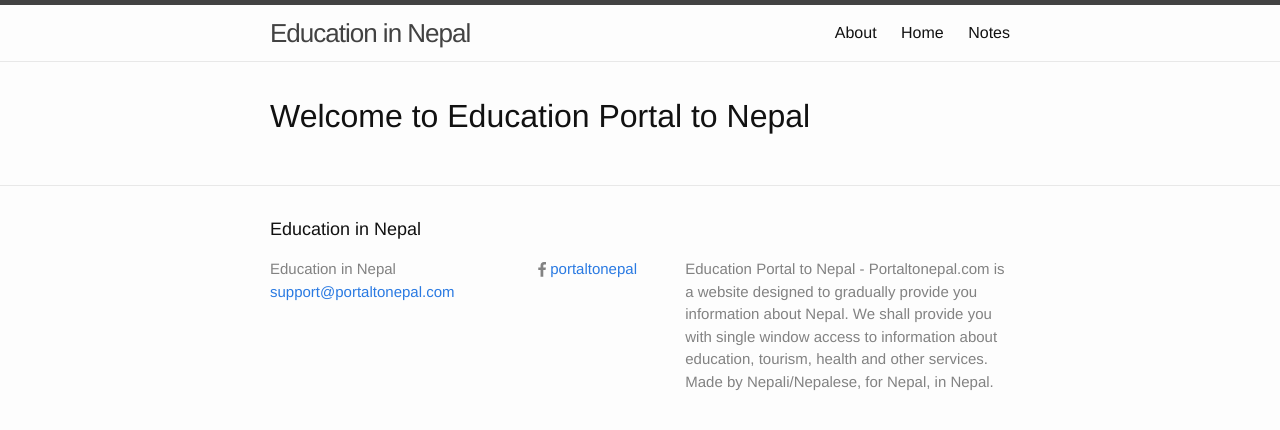
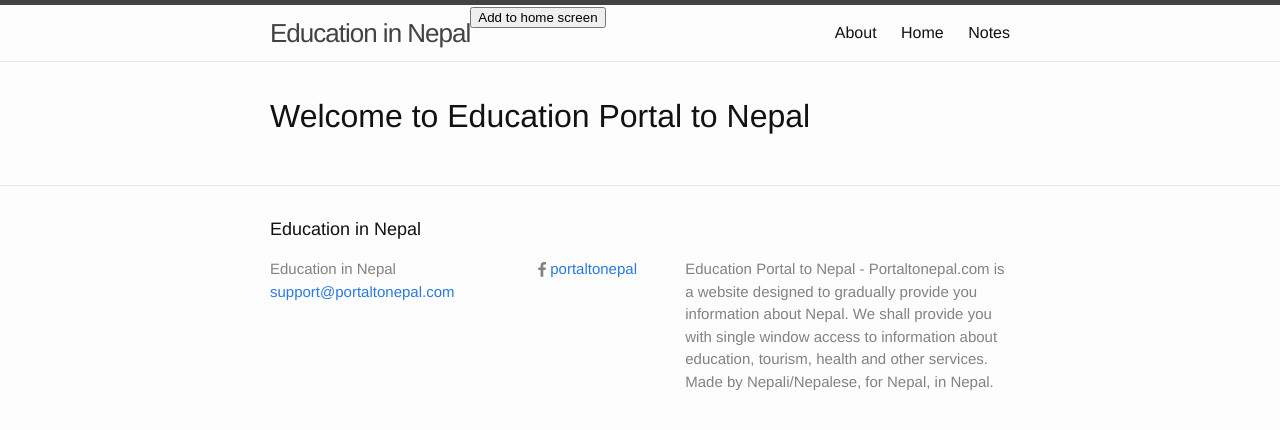
Before and after one commit to PortaltoNepal/eduPTN, a Jekyll site: the page built from index.md, in a window 1280 px wide. Shown: the top 430 px of the page. Built offline with Jekyll 4.4.1, drawn with Linux system fonts in a browser that asks for light colours.

Commit message:
Updated '_includes/header.html' via CloudCannon

```diff
--- a/_includes/header.html
+++ b/_includes/header.html
@@ -22,6 +22,8 @@
       </div>
     </nav>
 
+    <button class="add-button">Add to home screen</button>
+
   </div>
 
 </header>
```
